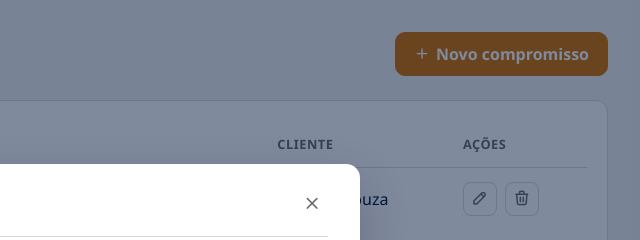
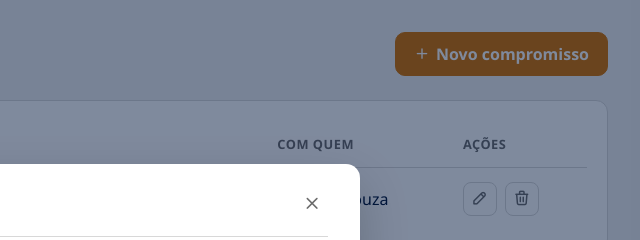
Before and after one commit to raquelleoliveira/admin-imob, a plain HTML site: page pages/agenda.html in a window 1280 px wide. Shown: the top 240 px of the page, 640-1280 px from the left. Drawn offline with Linux system fonts and the light colour scheme.

Commit message:
feat: renomeia coluna Cliente para Com quem na Agenda

```diff
--- a/pages/agenda.html
+++ b/pages/agenda.html
@@ -91,7 +91,7 @@
                             <th>Data/hora</th>
                             <th>Tipo</th>
                             <th>Imóvel</th>
-                            <th>Cliente</th>
+                            <th>Com quem</th>
                             <th>Ações</th>
                         </tr>
                     </thead>
```
